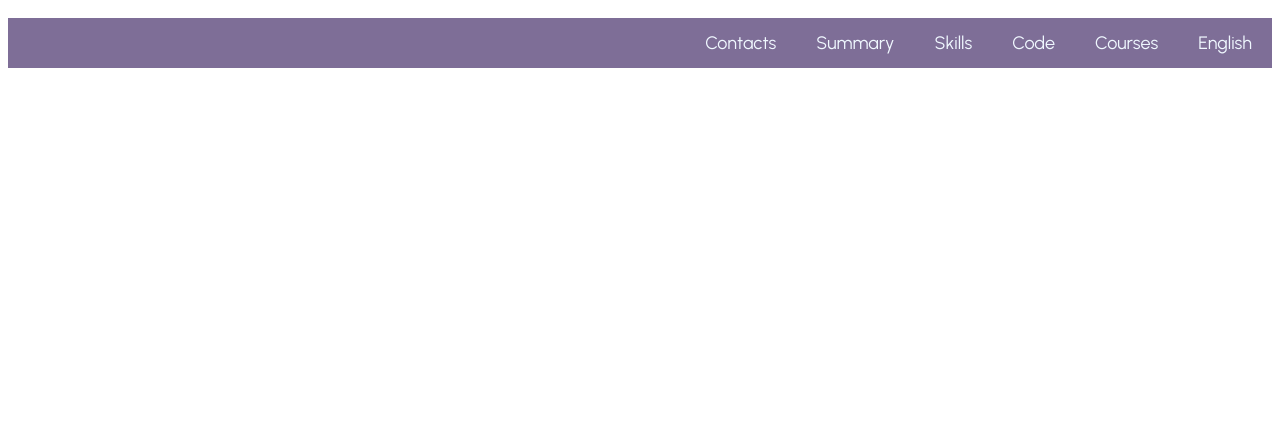
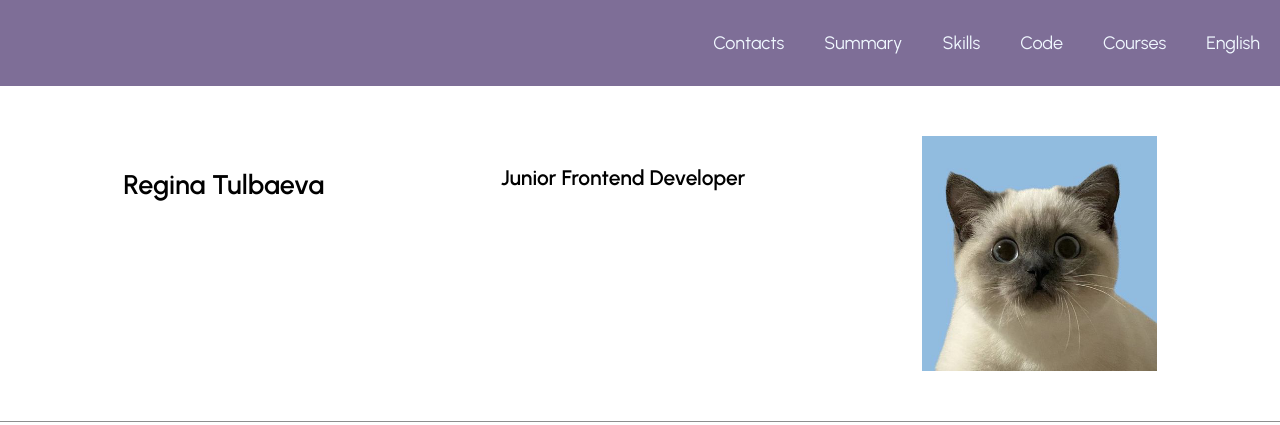
Before and after one commit to reginatul/rsschool-cv, a plain HTML site: page index.html in a window 1280 px wide. Drawn offline with Linux system fonts and the light colour scheme.

Commit message:
feat: add personal information section

```diff
--- a/index.html
+++ b/index.html
@@ -1,7 +1,7 @@
 <!DOCTYPE html>
 <html lang="en">
 <head>
-    <link rel="stylesheet" href="icons8-cv-30.ico">
+    <link rel="icon" href="icons8-cv-30.ico">
     <link rel="stylesheet" href="style.css">
     <meta charset="UTF-8">
     <meta http-equiv="X-UA-Compatible" content="IE=edge">
@@ -24,8 +24,22 @@
         </div>
     </header>
 
-    <main>
+    <main class="main">
+        <div class="container main-container">
+            <section class="section section-profile" id="profile">
+                <h1 class="section-title"> Regina Tulbaeva</h1>
+                <h3>Junior Frontend Developer</h3>
+                <img class="my-photo" src="b05a866ef034a454d729f20c6ce3f3de.png" alt="Me" height= "235" width= "235">
+            </section>
 
+
+
+
+
+
+
+
+        </div>
     </main>
 
     <footer>
--- a/style.css
+++ b/style.css
@@ -17,6 +17,19 @@
     font-family: 'Urbanist';
     src: url('fonts/Urbanist-Thin.ttf');
     font-weight: 100;
+}
+
+body{
+    font-family: 'Urbanist', sans-serif;
+    font-size: 18px;
+    font-weight: 400;
+    line-height: 2;
+    min-height: 100hv;
+    margin: 0;
+    padding: 0;
+    display: flex;
+    flex-direction: column;
+    justify-content: space-between;
 }
 
 *{
@@ -66,3 +79,37 @@ html{
 .nav-link{
 
 }
+
+.main{
+
+}
+
+.main-container{
+    display: flex;
+    flex-wrap: wrap;
+    justify-content: space-between;
+}
+
+.section{
+    width: calc(50%-20px);
+    padding: 10px;
+    padding-bottom: 35px;
+    border-bottom: 1px solid #000000;
+}
+
+@media(max-width: 768px){
+    .section{
+        width: 100%;
+    }
+}
+.section-profile{
+    display: flex;
+    justify-content: space-around;
+    width: 100%;
+    padding: 50px 35px;
+    border-bottom: 1px solid #00000071;
+}
+
+.my-photo{
+
+}
```
Also changed, not shown: b05a866ef034a454d729f20c6ce3f3de.png (added).
